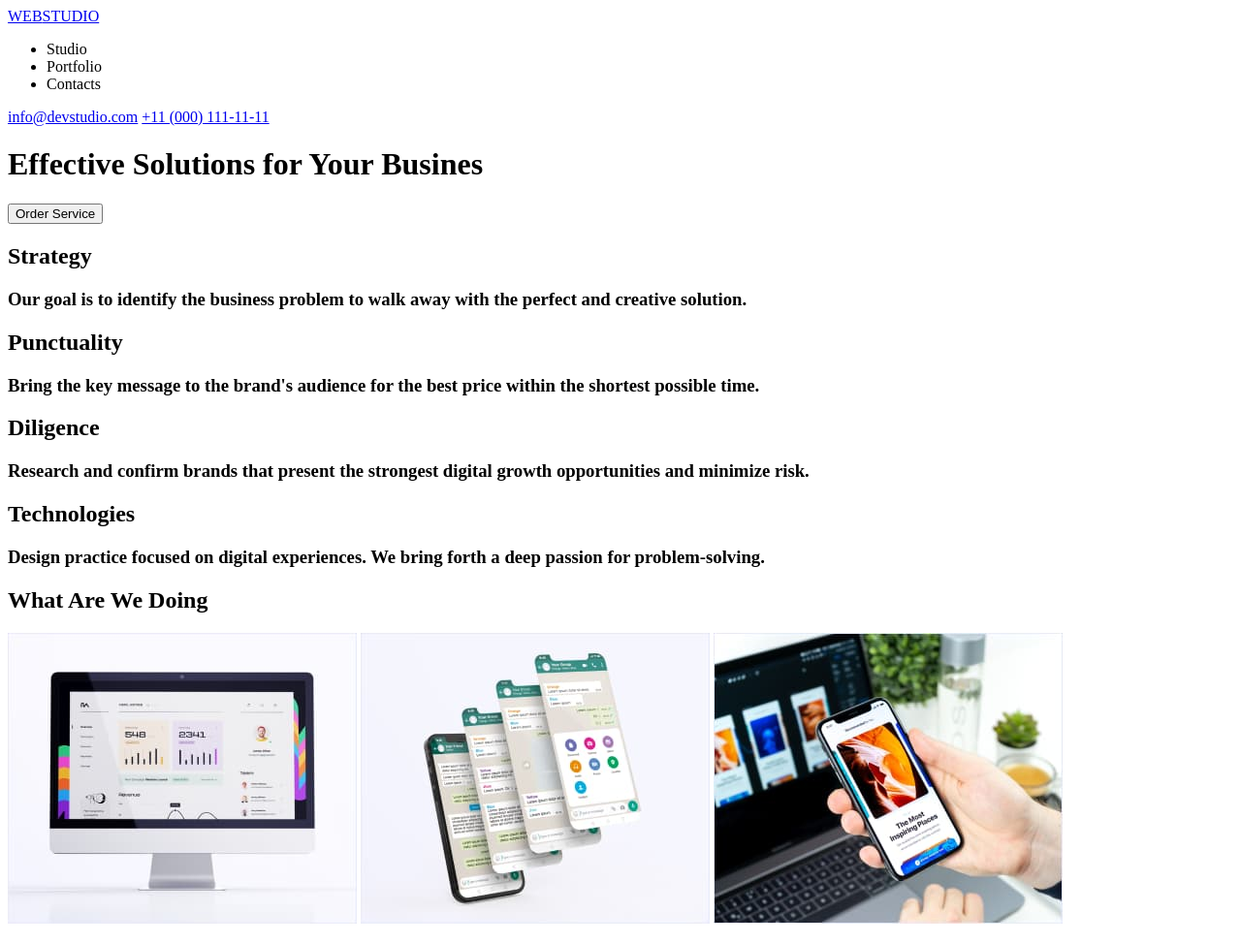
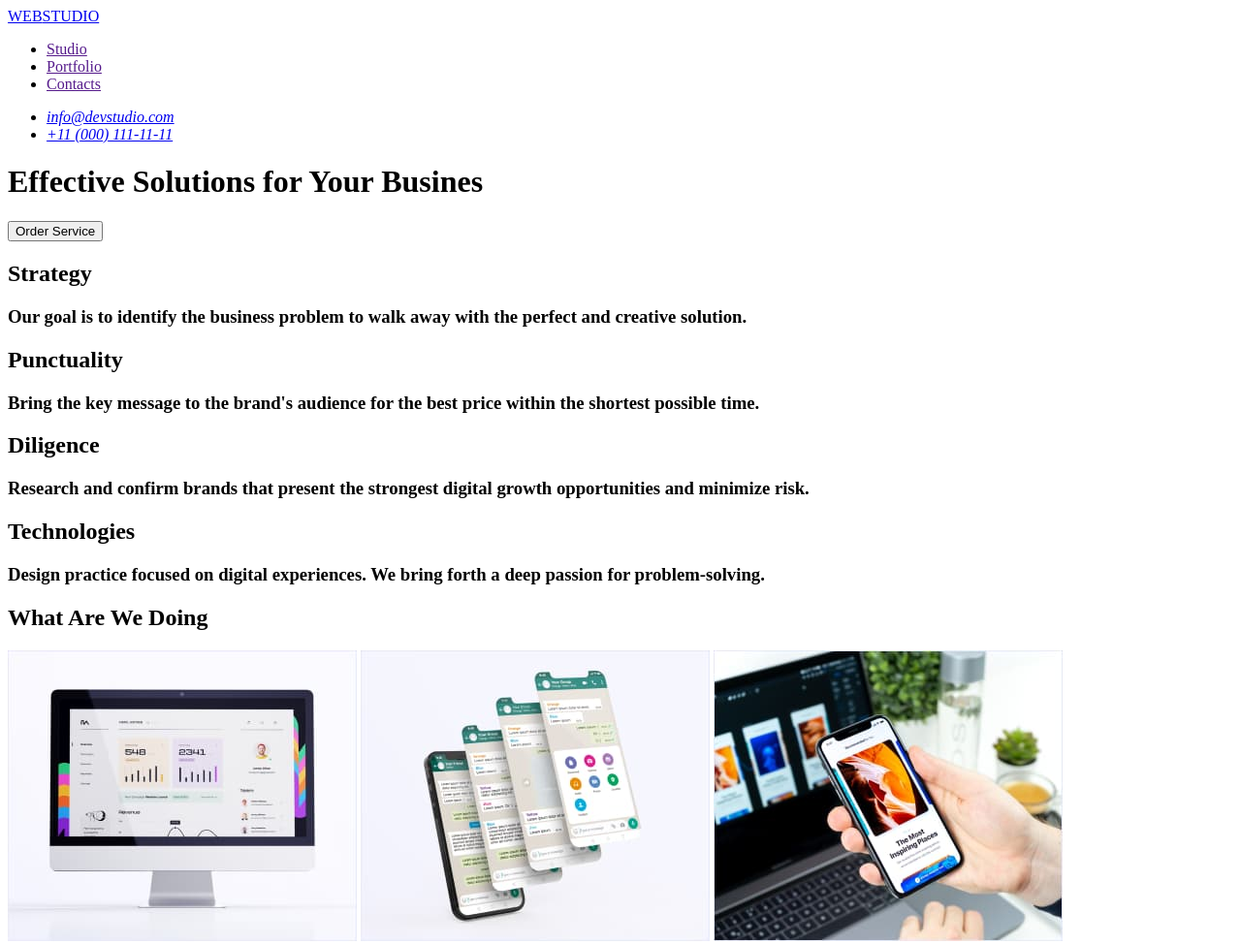
Before and after one commit to Ap01lY0n/goit-markup-hw-01, a plain HTML site: page index.html in a window 1280 px wide. Shown: the top 974 px of the page at 97% size. Drawn offline with Linux system fonts and the light colour scheme.

Commit message:
fix errors

```diff
--- a/index.html
+++ b/index.html
@@ -8,15 +8,21 @@
 </head>
 <body>
     <header>
-        <nav><a href="/">WEB</a><a href="/">STUDIO</a>
+        <nav>
+        <a href="./index.html">WEB</a><a href="./index.html">STUDIO</a>
         <ul>
-            <li>Studio</li>
-            <li>Portfolio</li>
-            <li>Contacts</li>
+            <li> <a href="">Studio</a></li>
+            <li> <a href="">Portfolio</a></li>
+            <li> <a href="">Contacts</a></li>
         </ul>
         </nav>
-        <a href="mailto:info@devstudio.com">info@devstudio.com</a>
-        <a href="tel:+110001111111">+11 (000) 111-11-11</a>
+        <address>
+        <ul>
+        <li><a href="mailto:info@devstudio.com">info@devstudio.com</a></li>
+        <li><a href="tel:+110001111111">+11 (000) 111-11-11</a></li>
+
+        </ul>
+        </address>
 
     </header>
         <h1>Effective Solutions for Your Busines</h1>
```
